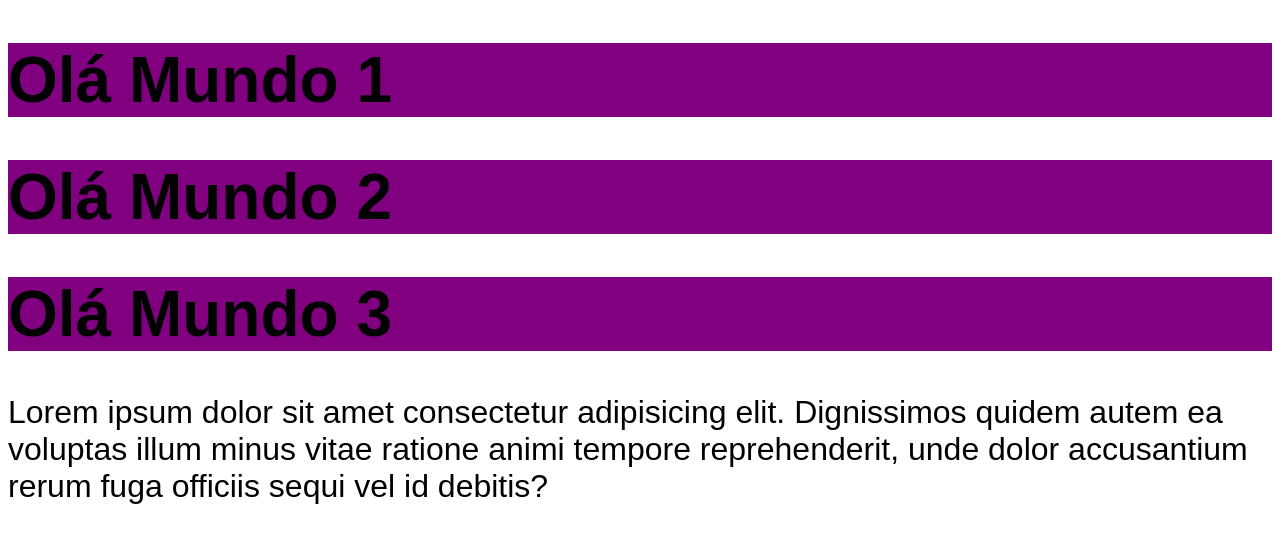
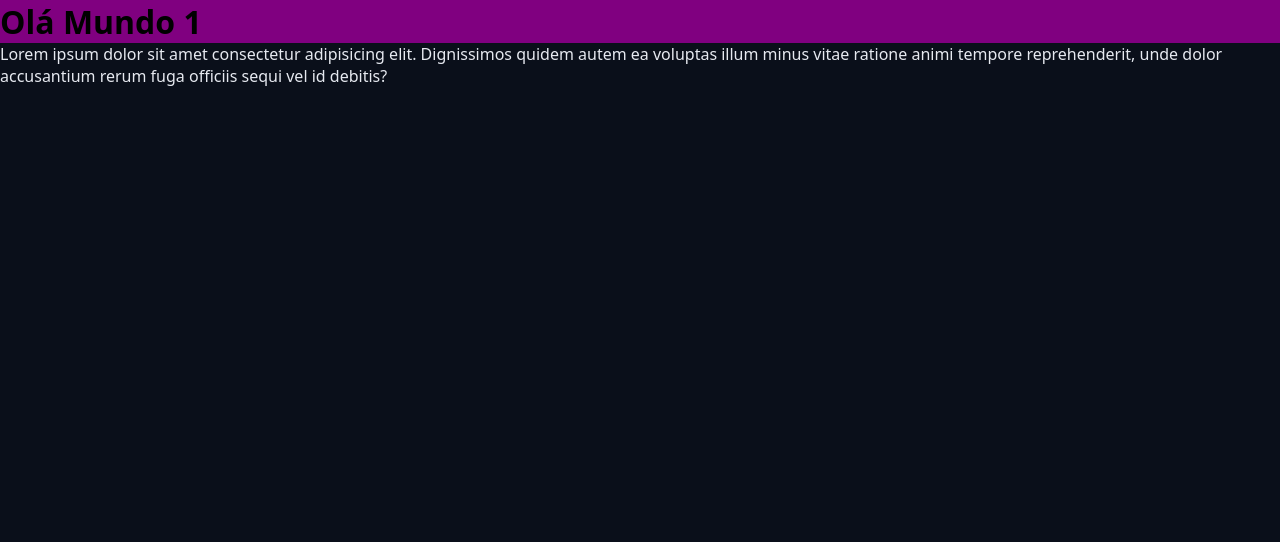
Before and after one commit to luizpcbetao/chronos-pomodoro, a React (Vite) app: page / in a window 1280 px wide. Shown: the top 542 px of the page. Built offline with nearby package versions, Linux system fonts and the light colour scheme.

Commit message:
Aula 17 - Variáveis e Reset de CSS d Chronos (nosso app)

```diff
--- a/src/App.tsx
+++ b/src/App.tsx
@@ -4,15 +4,11 @@
 import './styles/global.css';
 
 export function App() {
-  console.log('Oi');
-
   return (
     <>
       <Heading attr={123} attr2='String'>
         Olá Mundo 1
       </Heading>
-      <Heading>Olá Mundo 2</Heading>
-      <Heading>Olá Mundo 3</Heading>
       <p>
         Lorem ipsum dolor sit amet consectetur adipisicing elit. Dignissimos
         quidem autem ea voluptas illum minus vitae ratione animi tempore
--- a/src/components/Heading.tsx
+++ b/src/components/Heading.tsx
@@ -1,6 +1,5 @@
 import styles from './Heading.module.css';
 
 export function Heading(props) {
-  console.log(props);
   return <h1 className={styles.heading}>{props.children}</h1>;
 }
--- a/src/styles/global.css
+++ b/src/styles/global.css
@@ -1,8 +1,27 @@
-body {
-  font-family: sans-serif;
-  font-size: 2rem;
+* {
+  margin: 0;
+  padding: 0;
+  box-sizing: border-box;
 }
 
-h1 {
-  color: var(--primary);
+html {
+  font-size: 62.5%;
 }
+
+body {
+  font-family:
+    system-ui,
+    -apple-system,
+    BlinkMacSystemFont,
+    'Segoe UI',
+    Roboto,
+    Oxygen,
+    Ubuntu,
+    Cantarell,
+    'Open Sans',
+    'Helvetica Neue',
+    sans-serif;
+  font-size: 1.6rem; /* 16px */
+  background: var(--gray-900);
+  color: var(--text-default);
+}
--- a/src/styles/theme.css
+++ b/src/styles/theme.css
@@ -1,3 +1,37 @@
 :root {
-  --primary: pink;
+  --gray-100: #e6e9f0;
+  --gray-200: #cdd3e1;
+  --gray-300: #aab3cc;
+  --gray-400: #555f7d;
+  --gray-500: #454f6a;
+  --gray-600: #363d56;
+  --gray-700: #272f43;
+  --gray-800: #181f2e;
+  --gray-900: #0a0f1a;
+
+  --primary-light: #4de7b7;
+  --primary: #0da170;
+  --primary-dark: #065f46;
+
+  --link-color: #10b981;
+  --link-hover: #0b8a60;
+
+  --sucess: #22c55e;
+  --warning: #eab308;
+  --error: #991b1b;
+  --info: #0ea5e9;
+
+  --text-over-primary: #0a0f1a;
+  --text-over-primary-dark: #e6e9f0;
+  --text-over-primary-light: #0a0f1a;
+  --text-over-sucess: #0a0f1a;
+  --text-over-warning: #0a0f1a;
+  --text-over-error: #e6e9f0;
+  --text-over-info: #0a0f1a;
+
+  --text-default: #e6e9f0;
+  --text-muted: #aab3cc;
+
+  --disabled: #555f7d;
+  --text-disabled: #aab3cc;
 }
```
Also changed, not shown: .prettierrc.json.
